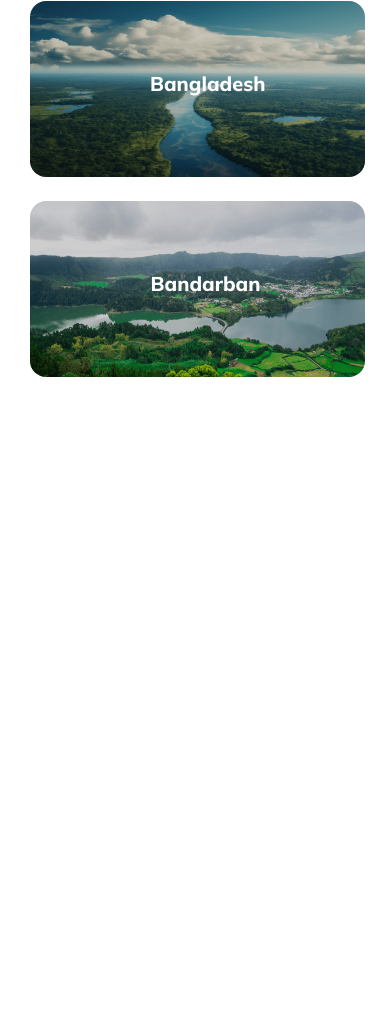
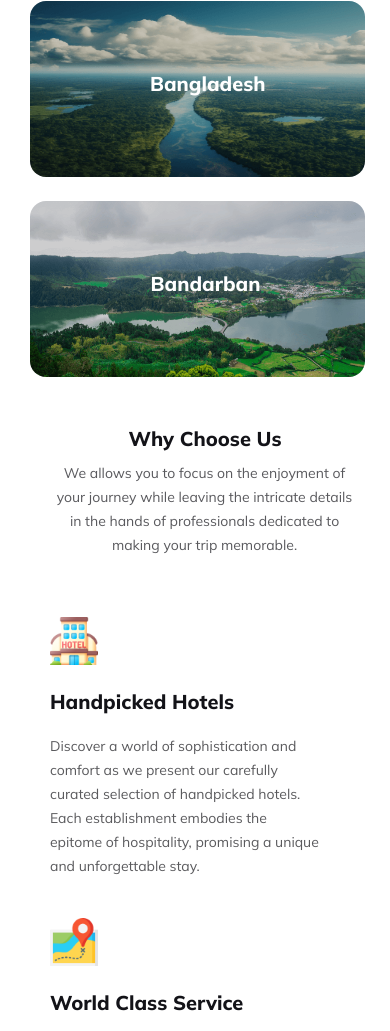
Before and after one commit to Emtiaz01/Assignment2, a plain HTML site: page index.html in a window 390 px wide. Shown: the part 3028-4059 px from the top of the page. Before the commit the page ends 3405 px from the top, so only its background shows below. Drawn offline with Linux system fonts and the light colour scheme.

Commit message:
Three Box Completed

```diff
--- a/index.html
+++ b/index.html
@@ -128,6 +128,30 @@
             <p class="name7">Bandarban</p>
         </div>
     </div>
+
+    <div class="choose-us">
+        <h2>Why Choose Us</h2>
+        <p>We allows you to focus on the enjoyment of your journey while leaving the intricate details in the hands of professionals dedicated to making your trip memorable.</p>
+    </div>
+
+    <div class="small-bannerr">
+        <div class="small-bannerr1">
+            <img src="Images/hotel 1.png">
+            <h3>Handpicked Hotels</h3>
+            <p>Discover a world of sophistication and comfort as we present our carefully curated selection of handpicked hotels. Each establishment embodies the epitome of hospitality, promising a unique and unforgettable stay.</p>
+        </div>
+        <div class="small-banner2">
+            <img src="Images/map 1.png">
+            <h3>World Class Service</h3>
+            <p>we take pride in offering a level of service that transcends expectations, providing you with an unparalleled journey of comfort and satisfaction. Our commitment to world-class service is not just a promise; it's a standard woven into every aspect of your experience.</p>
+        </div>
+        <div class="small-banner3">
+            <img src="Images/price-tag 1.png">
+            <h3>Best Price Guarantee</h3>
+            <p>we understand that getting the best value for your travel investment is essential. That's why we proudly offer our Best Price Guarantee, ensuring you receive unbeatable prices and unparalleled savings when you book with us.</p>
+        </div>
+    </div>
+
     </main>
 </body>
 
--- a/styles/responsive.css
+++ b/styles/responsive.css
@@ -338,7 +338,8 @@
         flex-shrink: 0;
         border-radius: 16px;
     }
-    .name6{
+
+    .name6 {
         position: relative;
         top: 70px;
         left: 150px;
@@ -347,6 +348,7 @@
         font-size: 20px;
         font-weight: 800;
     }
+
     .bandarban {
         position: relative;
         top: 330px;
@@ -356,7 +358,8 @@
         flex-shrink: 0;
         border-radius: 16px;
     }
-    .name7{
+
+    .name7 {
         position: relative;
         top: 270px;
         left: 35px;
@@ -366,6 +369,116 @@
         font-weight: 800;
     }
 
+    .choose-us h2 {
+        position: relative;
+        left: 10px;
+        top: 400px;
+        color: #131318;
+        text-align: center;
+        font-family: Mulish;
+        font-size: 20px;
+        font-weight: 800;
+    }
+
+    .choose-us p {
+        position: relative;
+        top: 410px;
+        left: 50px;
+        width: 309px;
+        color: rgba(19, 19, 24, 0.70);
+        text-align: center;
+        font-family: Mulish;
+        font-size: 14px;
+        font-weight: 400;
+        line-height: 24px;
+    }
+
+    .small-bannerr1 img {
+        position: relative;
+        top: 470px;
+        left: 50px;
+        width: 48px;
+        height: 48px;
+    }
+
+    .small-bannerr1 h3 {
+        position: relative;
+        top: 490px;
+        left: 50px;
+        color: #131318;
+        font-family: Mulish;
+        font-size: 20px;
+        font-weight: 800;
+    }
+
+    .small-bannerr1 p {
+        position: relative;
+        top: 510px;
+        left: 50px;
+        width: 271px;
+        color: #5A5A5D;
+        font-family: Mulish;
+        font-size: 14px;
+        font-weight: 400;
+        line-height: 24px;
+    }
+
+    .small-banner2 img {
+        position: relative;
+        top: 550px;
+        left: 50px;
+        width: 48px;
+        height: 48px;
+    }
+
+    .small-banner2 h3 {
+        position: relative;
+        top: 570px;
+        left: 50px;
+        color: #131318;
+        font-family: Mulish;
+        font-size: 20px;
+        font-weight: 800;
+    }
+
+    .small-banner2 p {
+        position: relative;
+        top: 590px;
+        left: 50px;
+        color: #5A5A5D;
+        width: 271px;
+        font-family: Mulish;
+        font-size: 14px;
+        font-weight: 400;
+        line-height: 24px;
+    }
+    .small-banner3 img {
+        position: relative;
+        top: 620px;
+        left: 50px;
+        width: 48px;
+        height: 48px;
+    }
+    .small-banner3 h3 {
+        position: relative;
+        top: 640px;
+        left: 50px;
+        color: #131318;
+        font-family: Mulish;
+        font-size: 20px;
+        font-weight: 800;
+    }
+    .small-banner3 p {
+        position: relative;
+        top: 660px;
+        left: 50px;
+        color: #5A5A5D;
+        width: 271px;
+        font-family: Mulish;
+        font-size: 14px;
+        font-weight: 400;
+        line-height: 24px;
+    }
 
 
 }
--- a/styles/styles.css
+++ b/styles/styles.css
@@ -388,6 +388,7 @@
     font-size: 28px;
     font-weight: 800;
 }
+
 .name7 {
     position: relative;
     top: -120px;
@@ -397,3 +398,124 @@
     font-size: 28px;
     font-weight: 800;
 }
+
+.choose-us {
+    max-width: 1250px;
+    margin: 0 auto;
+}
+
+.choose-us h2 {
+    position: relative;
+    top: 100px;
+    color: #131318;
+    text-align: center;
+    font-family: Mulish;
+    font-size: 40px;
+    font-weight: 800;
+}
+
+.choose-us p {
+    position: relative;
+    top: 124px;
+    left: 300px;
+    width: 643px;
+    color: rgba(19, 19, 24, 0.70);
+    text-align: center;
+    font-family: Mulish;
+    font-size: 16px;
+    font-weight: 400;
+    line-height: 26px;
+}
+
+.small-bannerr {
+    max-width: 1250px;
+    margin: 0 auto;
+
+}
+
+.small-bannerr1 img {
+    position: relative;
+    top: 230px;
+    width: 64px;
+    height: 64px;
+}
+
+.small-bannerr1 h3 {
+    position: relative;
+    top: 250px;
+    color: #131318;
+    font-family: Mulish;
+    font-size: 24px;
+    font-weight: 800;
+}
+
+.small-bannerr1 p {
+    position: relative;
+    top: 270px;
+    width: 486px;
+    color: #5A5A5D;
+    font-family: Mulish;
+    font-size: 16px;
+    font-weight: 400;
+    line-height: 26px;
+}
+
+.small-banner2 img {
+    position: relative;
+    top: 10px;
+    left: 800px;
+    width: 64px;
+    height: 64px;
+}
+
+.small-banner2 h3 {
+    position: relative;
+    top: 20px;
+    left: 800px;
+    color: #131318;
+    font-family: Mulish;
+    font-size: 24px;
+    font-weight: 800;
+}
+
+.small-banner2 p {
+    position: relative;
+    top: 30px;
+    left: 800px;
+    width: 486px;
+    color: #5A5A5D;
+    font-family: Mulish;
+    font-size: 16px;
+    font-weight: 400;
+    line-height: 26px;
+}
+
+.small-banner3 img {
+    position: relative;
+    top: 103px;
+    left: 450px;
+    width: 64px;
+    height: 64px;
+}
+
+.small-banner3 h3 {
+    position: relative;
+    top: 130px;
+    left: 450px;
+    color: #131318;
+    font-family: Mulish;
+    font-size: 24px;
+    font-weight: 800;
+}
+
+.small-banner3 p {
+    position: relative;
+    top: 140px;
+    left: 450px;
+    width: 486px;
+    color: #5A5A5D;
+    font-family: Mulish;
+    font-size: 16px;
+    font-weight: 400;
+    line-height: 26px;
+}
```
Also changed, not shown: Images/hotel 1.png (added), Images/map 1.png (added), Images/price-tag 1.png (added).
